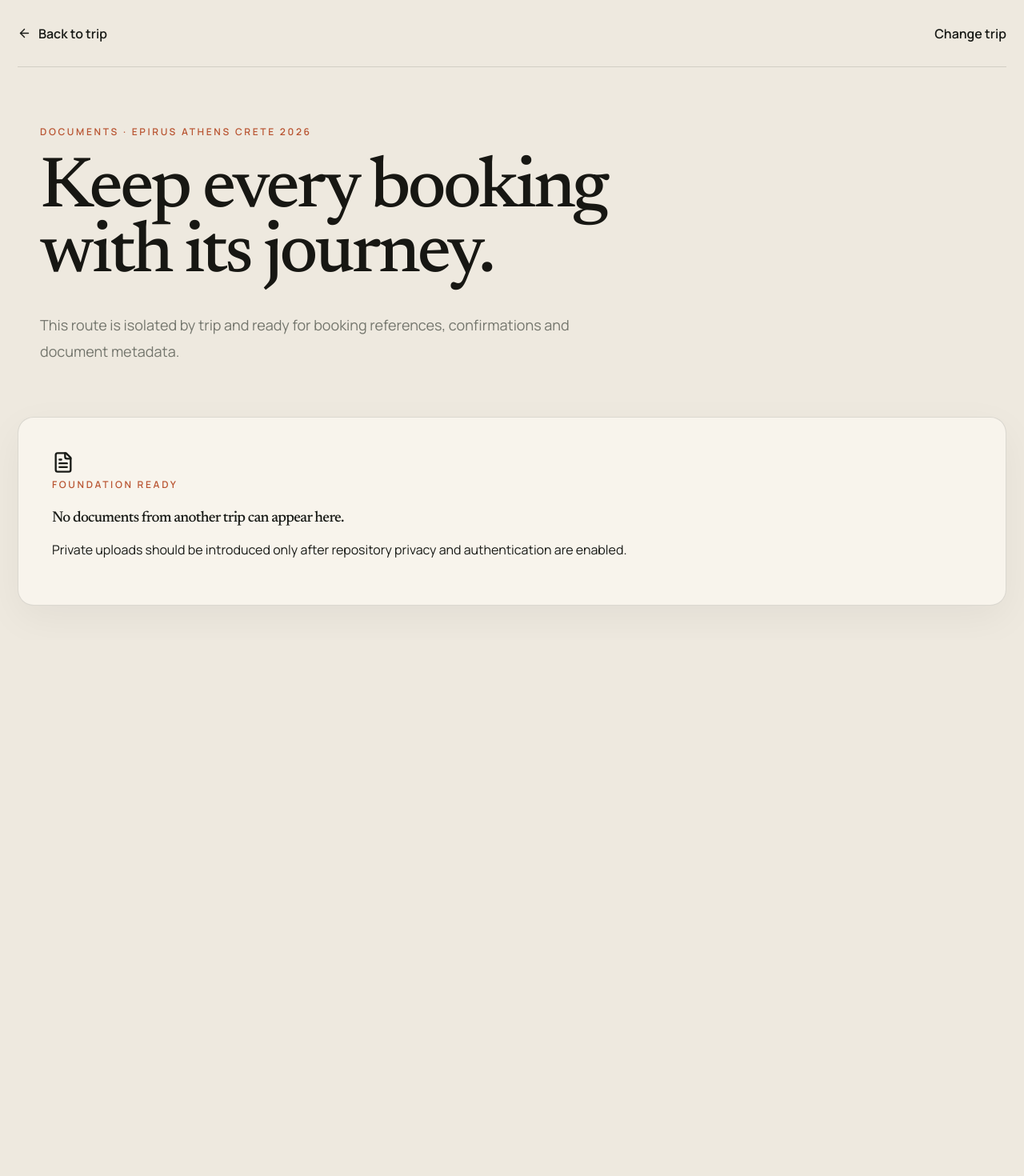
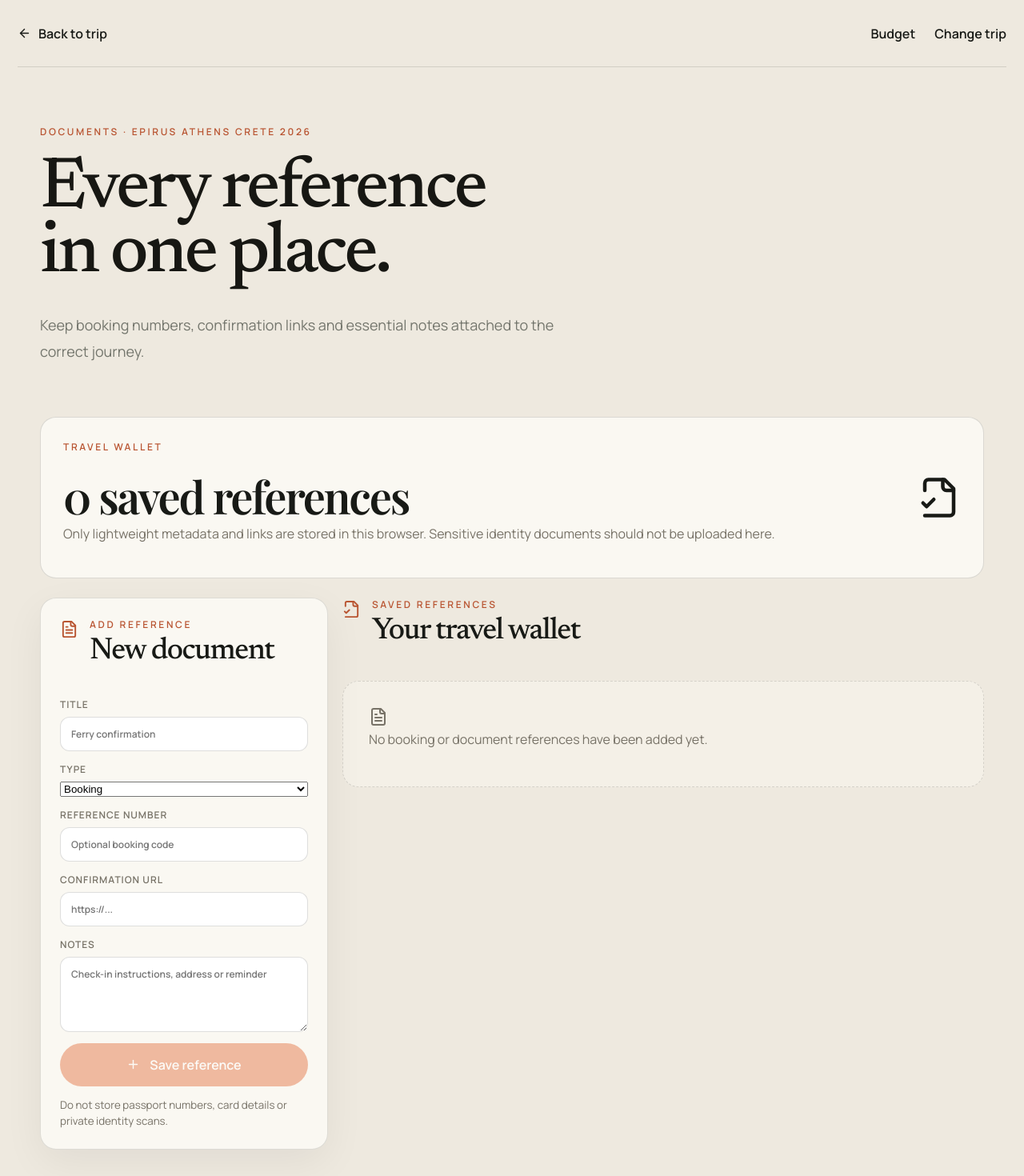
Before and after one commit to PrassasMichael/Two-Wheels-One-Way, a Next.js app: page /trips/epirus-athens-crete-2026/documents in a window 1280 px wide. Shown: the top 1470 px of the page at 80% size. Before the commit the page ends 800 px from the top, so only its background shows below. Built offline with nearby package versions, Linux system fonts and the light colour scheme; a web font is replaced by a local one.

Commit message:
build functional trip documents workspace

```diff
--- a/app/trips/[slug]/documents/page.tsx
+++ b/app/trips/[slug]/documents/page.tsx
@@ -1,13 +1,120 @@
+"use client";
+
 import Link from "next/link";
-import { ArrowLeft, FileText } from "lucide-react";
+import { useParams } from "next/navigation";
+import { FormEvent, useEffect, useState } from "react";
+import { ArrowLeft, ExternalLink, FileCheck2, FileText, Plus, Trash2 } from "lucide-react";
+import "../../../packing/packing.css";
 
-export default async function TripDocumentsPage({ params }: { params: Promise<{ slug: string }> }) {
-  const { slug } = await params;
+type TripDocument = {
+  id: string;
+  title: string;
+  type: string;
+  reference: string;
+  url: string;
+  notes: string;
+};
+
+const documentTypes = ["Booking", "Transport", "Accommodation", "Insurance", "Identity", "Other"];
+
+function makeId() {
+  if (typeof crypto !== "undefined" && typeof crypto.randomUUID === "function") return crypto.randomUUID();
+  return `document-${Date.now()}-${Math.random().toString(36).slice(2)}`;
+}
+
+function isTripDocument(value: unknown): value is TripDocument {
+  if (!value || typeof value !== "object") return false;
+  const item = value as Partial<TripDocument>;
+  return typeof item.id === "string" && typeof item.title === "string" && typeof item.type === "string" && typeof item.reference === "string" && typeof item.url === "string" && typeof item.notes === "string";
+}
+
+export default function TripDocumentsPage() {
+  const { slug } = useParams<{ slug: string }>();
+  const storageKey = `two-wheels-one-way:trip:${slug}:documents`;
+  const [documents, setDocuments] = useState<TripDocument[]>([]);
+  const [title, setTitle] = useState("");
+  const [type, setType] = useState(documentTypes[0]);
+  const [reference, setReference] = useState("");
+  const [url, setUrl] = useState("");
+  const [notes, setNotes] = useState("");
+  const [loaded, setLoaded] = useState(false);
+
+  useEffect(() => {
+    try {
+      const saved: unknown = JSON.parse(localStorage.getItem(storageKey) || "[]");
+      if (Array.isArray(saved)) setDocuments(saved.filter(isTripDocument));
+    } catch {}
+    setLoaded(true);
+  }, [storageKey]);
+
+  useEffect(() => {
+    if (!loaded) return;
+    try { localStorage.setItem(storageKey, JSON.stringify(documents)); } catch {}
+  }, [documents, loaded, storageKey]);
+
+  function addDocument(event: FormEvent) {
+    event.preventDefault();
+    if (!title.trim()) return;
+    setDocuments((current) => [...current, {
+      id: makeId(),
+      title: title.trim(),
+      type,
+      reference: reference.trim(),
+      url: url.trim(),
+      notes: notes.trim(),
+    }]);
+    setTitle("");
+    setReference("");
+    setUrl("");
+    setNotes("");
+  }
+
   return (
     <main className="archive-page workspace-page">
-      <header className="archive-page-header"><Link href={`/trips/${slug}`}><ArrowLeft size={17} /> Back to trip</Link><div className="archive-header-links"><Link href="/trips">Change trip</Link></div></header>
-      <section className="archive-page-hero compact-archive-hero"><p className="eyebrow dark">DOCUMENTS · {slug.replaceAll("-", " ").toUpperCase()}</p><h1>Keep every booking<br />with its journey.</h1><p>This route is isolated by trip and ready for booking references, confirmations and document metadata.</p></section>
-      <section className="pending-panel"><FileText size={28} /><p className="eyebrow dark">FOUNDATION READY</p><h3>No documents from another trip can appear here.</h3><p>Private uploads should be introduced only after repository privacy and authentication are enabled.</p></section>
+      <header className="archive-page-header">
+        <Link href={`/trips/${slug}`}><ArrowLeft size={17} /> Back to trip</Link>
+        <div className="archive-header-links"><Link href={`/trips/${slug}/budget`}>Budget</Link><Link href="/trips">Change trip</Link></div>
+      </header>
+
+      <section className="archive-page-hero compact-archive-hero">
+        <p className="eyebrow dark">DOCUMENTS · {slug.replaceAll("-", " ").toUpperCase()}</p>
+        <h1>Every reference<br />in one place.</h1>
+        <p>Keep booking numbers, confirmation links and essential notes attached to the correct journey.</p>
+      </section>
+
+      <section className="packing-overview">
+        <div className="packing-progress-copy"><p className="eyebrow dark">TRAVEL WALLET</p><h2>{documents.length} saved references</h2><p>Only lightweight metadata and links are stored in this browser. Sensitive identity documents should not be uploaded here.</p></div>
+        <FileCheck2 size={54} />
+      </section>
+
+      <section className="packing-workspace">
+        <form className="packing-add-form" onSubmit={addDocument}>
+          <div className="workspace-heading"><FileText size={23} /><div><p className="eyebrow dark">ADD REFERENCE</p><h2>New document</h2></div></div>
+          <label>Title<input value={title} onChange={(event) => setTitle(event.target.value)} placeholder="Ferry confirmation" /></label>
+          <label>Type<select value={type} onChange={(event) => setType(event.target.value)}>{documentTypes.map((name) => <option value={name} key={name}>{name}</option>)}</select></label>
+          <label>Reference number<input value={reference} onChange={(event) => setReference(event.target.value)} placeholder="Optional booking code" /></label>
+          <label>Confirmation URL<input type="url" value={url} onChange={(event) => setUrl(event.target.value)} placeholder="https://..." /></label>
+          <label>Notes<textarea value={notes} onChange={(event) => setNotes(event.target.value)} rows={4} placeholder="Check-in instructions, address or reminder" /></label>
+          <button className="primary-button" type="submit" disabled={!title.trim()}><Plus size={17} /> Save reference</button>
+          <small>Do not store passport numbers, card details or private identity scans.</small>
+        </form>
+
+        <div className="packing-lists">
+          <div className="workspace-heading"><FileCheck2 size={23} /><div><p className="eyebrow dark">SAVED REFERENCES</p><h2>Your travel wallet</h2></div></div>
+          {documents.map((document) => (
+            <article className="packing-category" key={document.id}>
+              <header><h3>{document.title}</h3><span>{document.type}</span></header>
+              <div className="document-body">
+                {document.reference && <p><strong>Reference:</strong> {document.reference}</p>}
+                {document.notes && <p>{document.notes}</p>}
+                {document.url && <a className="text-link" href={document.url} target="_blank" rel="noreferrer">Open confirmation <ExternalLink size={15} /></a>}
+              </div>
+              <button type="button" className="packing-delete" onClick={() => setDocuments((current) => current.filter((item) => item.id !== document.id))} aria-label={`Delete ${document.title}`}><Trash2 size={16} /></button>
+            </article>
+          ))}
+          {!documents.length && <div className="empty-workspace"><FileText size={24} /><p>No booking or document references have been added yet.</p></div>}
+        </div>
+      </section>
     </main>
   );
 }
```
